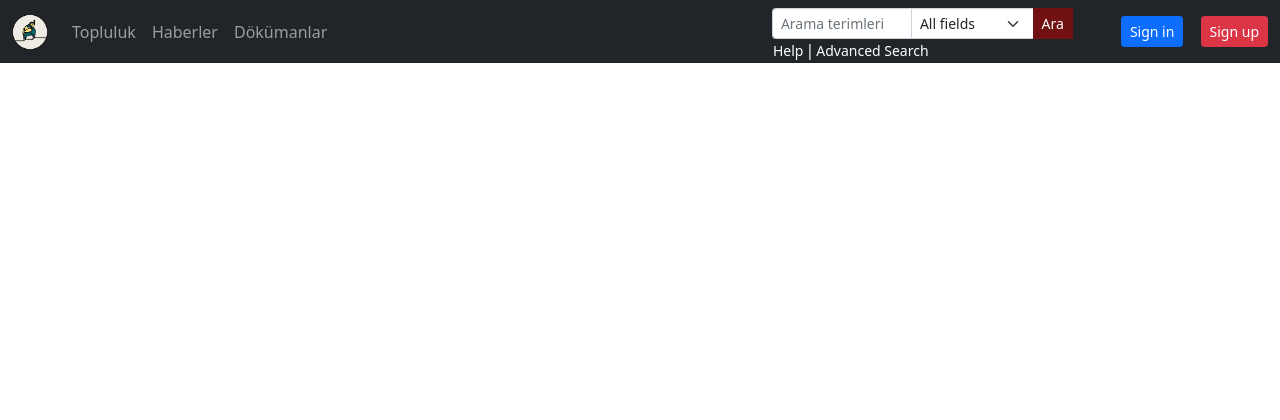
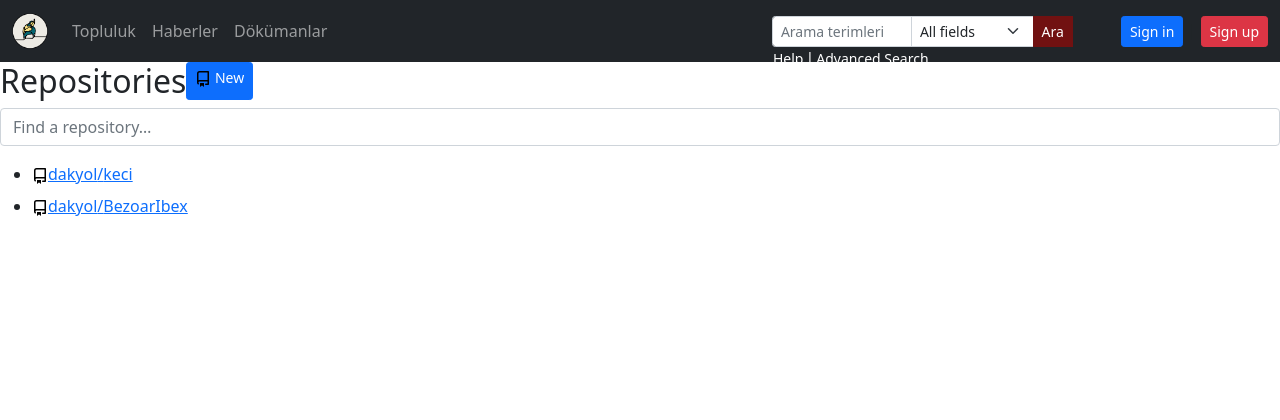
Before and after one commit to dakyol/Keci, a Django app: page /keci/ in a window 1280 px wide. Shown: the top 420 px of the page. Run offline with Django 3.2, Linux system fonts and the light colour scheme.

Commit message:
Tweak home template

```diff
--- a/keci/templates/index.html
+++ b/keci/templates/index.html
@@ -1,3 +1,4 @@
+<!DOCTYPE html>
 <html>
     <head>
       <title>{% block title %}Keçi{% endblock %}</title>
@@ -15,7 +16,7 @@
     <body class="d-flex flex-column min-vh-100">
       <header class="navbar navbar-expand-lg navbar-dark bg-dark">
         <div class="container-fluid">
-          <a class="navbar-brand" href="{% url 'keci_home' %}"><img src="{% static 'images/logo-nav.png' %}" style="width: 36px; height: 36px;"></a>
+          <a class="navbar-brand" href="{% url 'keci_home' %}"><img src="{% static 'images/logo-nav.png' %}" alt="Logo" style="width: 36px; height: 36px;"></a>
           <button class="navbar-toggler" type="button" data-bs-toggle="collapse" data-bs-target="#navbarSupportedContent" aria-controls="navbarSupportedContent" aria-expanded="false" aria-label="Toggle navigation">
             <span class="navbar-toggler-icon"></span>
           </button>
--- a/keci/templates/keci/keci_home.html
+++ b/keci/templates/keci/keci_home.html
@@ -11,6 +11,52 @@
 {% endfor %}
 {% endif %}
 
+<div class="js-repos-container" id="repos-container" data-pjax-container="">
+  <h2 class="f4 hide-sm hide-md mb-1 f5 d-flex flex-justify-between flex-items-center">
+    Repositories
+    <a class="btn btn-sm btn-primary color-text-white" data-hydro-click="{&quot;event_type&quot;:&quot;dashboard.click&quot;,&quot;payload&quot;:{&quot;event_context&quot;:&quot;REPOSITORIES&quot;,&quot;target&quot;:&quot;NEW_REPOSITORY_BUTTON&quot;,&quot;dashboard_context&quot;:&quot;user&quot;,&quot;dashboard_version&quot;:2,&quot;user_id&quot;:66683996,&quot;originating_url&quot;:&quot;https://github.com/dashboard/top_repositories?location=left&quot;}}" data-hydro-click-hmac="dd893a89c938d28f4eecf48a1ea0f21b46f0a5bcad37cae1497771a1382a288e" data-ga-click="Dashboard, click, Sidebar header new repo button - context:user" href="/new">
+      <svg aria-hidden="true" viewBox="0 0 16 16" version="1.1" data-view-component="true" height="16" width="16" class="octicon octicon-repo">
+  <path fill-rule="evenodd" d="M2 2.5A2.5 2.5 0 014.5 0h8.75a.75.75 0 01.75.75v12.5a.75.75 0 01-.75.75h-2.5a.75.75 0 110-1.5h1.75v-2h-8a1 1 0 00-.714 1.7.75.75 0 01-1.072 1.05A2.495 2.495 0 012 11.5v-9zm10.5-1V9h-8c-.356 0-.694.074-1 .208V2.5a1 1 0 011-1h8zM5 12.25v3.25a.25.25 0 00.4.2l1.45-1.087a.25.25 0 01.3 0L8.6 15.7a.25.25 0 00.4-.2v-3.25a.25.25 0 00-.25-.25h-3.5a.25.25 0 00-.25.25z"></path>
+</svg> New
+</a>    </h2>
+
+  <div class="mt-2 mb-3" role="search" aria-label="Repositories">
+    <input type="text" class="form-control input-contrast input-block mb-3 js-filterable-field js-your-repositories-search" id="dashboard-repos-filter-left" placeholder="Find a repository…" aria-label="Find a repository…" data-url="/" data-query-name="q" value="" autocomplete="off">
+  </div>
+
+<ul class="list-style-none" data-filterable-for="dashboard-repos-filter-left" data-filterable-type="substring">
+  <li class="public source no-description">
+    <div class="width-full text-bold">
+      <a href="/dakyol/keci" class="d-inline-flex flex-items-baseline flex-wrap f5 mb-2 dashboard-underlined-link width-fit" data-hydro-click="{&quot;event_type&quot;:&quot;dashboard.click&quot;,&quot;payload&quot;:{&quot;event_context&quot;:&quot;REPOSITORIES&quot;,&quot;target&quot;:&quot;REPOSITORY&quot;,&quot;record_id&quot;:364902503,&quot;dashboard_context&quot;:&quot;user&quot;,&quot;dashboard_version&quot;:2,&quot;user_id&quot;:66683996,&quot;originating_url&quot;:&quot;https://github.com/dashboard/top_repositories?location=left&quot;}}" data-hydro-click-hmac="cb81d22204bb728c9acb602261791f87bee7c921f959f20d0f124dfa8d17095e" data-ga-click="Dashboard, click, Repo list item click - context:user visibility:public fork:false" data-hovercard-type="repository" data-hovercard-url="/dakyol/keci/hovercard">
+        <div class="color-text-tertiary mr-2">
+              <svg aria-label="Repository" role="img" viewBox="0 0 16 16" version="1.1" data-view-component="true" height="16" width="16" class="octicon octicon-repo flex-shrink-0">
+  <path fill-rule="evenodd" d="M2 2.5A2.5 2.5 0 014.5 0h8.75a.75.75 0 01.75.75v12.5a.75.75 0 01-.75.75h-2.5a.75.75 0 110-1.5h1.75v-2h-8a1 1 0 00-.714 1.7.75.75 0 01-1.072 1.05A2.495 2.495 0 012 11.5v-9zm10.5-1V9h-8c-.356 0-.694.074-1 .208V2.5a1 1 0 011-1h8zM5 12.25v3.25a.25.25 0 00.4.2l1.45-1.087a.25.25 0 01.3 0L8.6 15.7a.25.25 0 00.4-.2v-3.25a.25.25 0 00-.25-.25h-3.5a.25.25 0 00-.25.25z"></path>
+</svg>
+        </div>
+
+        <span class="flex-shrink-0 css-truncate css-truncate-target" title="dakyol">dakyol</span>/<span class="css-truncate css-truncate-target" style="max-width: 260px" title="keci">keci</span>
+
+      </a>
+    </div>
+  </li>
+  <li class="public source ">
+    <div class="width-full text-bold">
+      <a href="/dakyol/BezoarIbex" class="d-inline-flex flex-items-baseline flex-wrap f5 mb-2 dashboard-underlined-link width-fit" data-hydro-click="{&quot;event_type&quot;:&quot;dashboard.click&quot;,&quot;payload&quot;:{&quot;event_context&quot;:&quot;REPOSITORIES&quot;,&quot;target&quot;:&quot;REPOSITORY&quot;,&quot;record_id&quot;:371657658,&quot;dashboard_context&quot;:&quot;user&quot;,&quot;dashboard_version&quot;:2,&quot;user_id&quot;:66683996,&quot;originating_url&quot;:&quot;https://github.com/dashboard/top_repositories?location=left&quot;}}" data-hydro-click-hmac="6ed2bb2c2a35f2dd61bfdad16d601d1046bf51e47c8d47f749bcb1d2435597a2" data-ga-click="Dashboard, click, Repo list item click - context:user visibility:public fork:false" data-hovercard-type="repository" data-hovercard-url="/dakyol/BezoarIbex/hovercard">
+        <div class="color-text-tertiary mr-2">
+              <svg aria-label="Repository" role="img" viewBox="0 0 16 16" version="1.1" data-view-component="true" height="16" width="16" class="octicon octicon-repo flex-shrink-0">
+  <path fill-rule="evenodd" d="M2 2.5A2.5 2.5 0 014.5 0h8.75a.75.75 0 01.75.75v12.5a.75.75 0 01-.75.75h-2.5a.75.75 0 110-1.5h1.75v-2h-8a1 1 0 00-.714 1.7.75.75 0 01-1.072 1.05A2.495 2.495 0 012 11.5v-9zm10.5-1V9h-8c-.356 0-.694.074-1 .208V2.5a1 1 0 011-1h8zM5 12.25v3.25a.25.25 0 00.4.2l1.45-1.087a.25.25 0 01.3 0L8.6 15.7a.25.25 0 00.4-.2v-3.25a.25.25 0 00-.25-.25h-3.5a.25.25 0 00-.25.25z"></path>
+</svg>
+        </div>
+
+        <span class="flex-shrink-0 css-truncate css-truncate-target" title="dakyol">dakyol</span>/<span class="css-truncate css-truncate-target" style="max-width: 260px" title="BezoarIbex">BezoarIbex</span>
+
+      </a>
+    </div>
+  </li>
+</ul>
+
+
+</div>
 
 {% endblock %}
 
```
